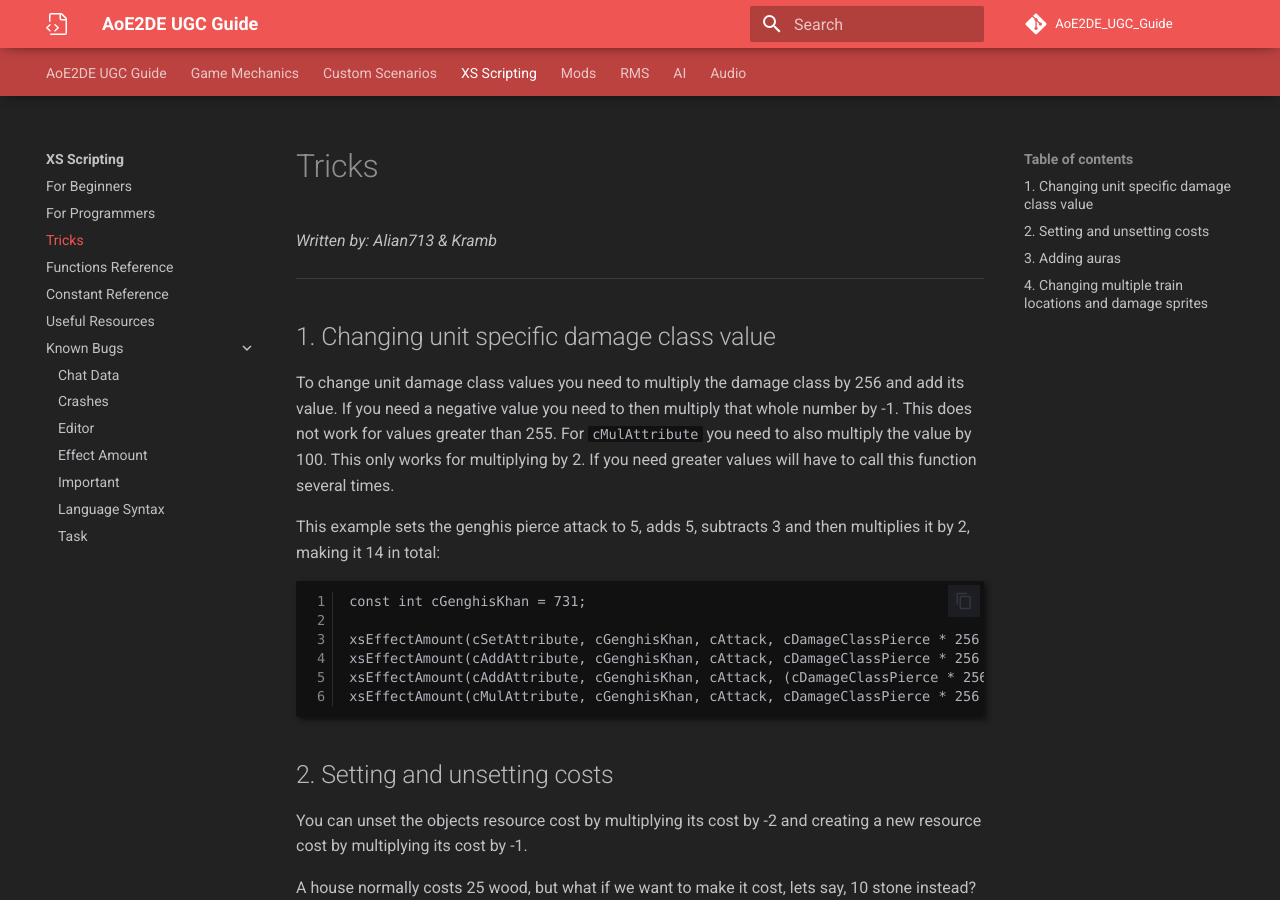
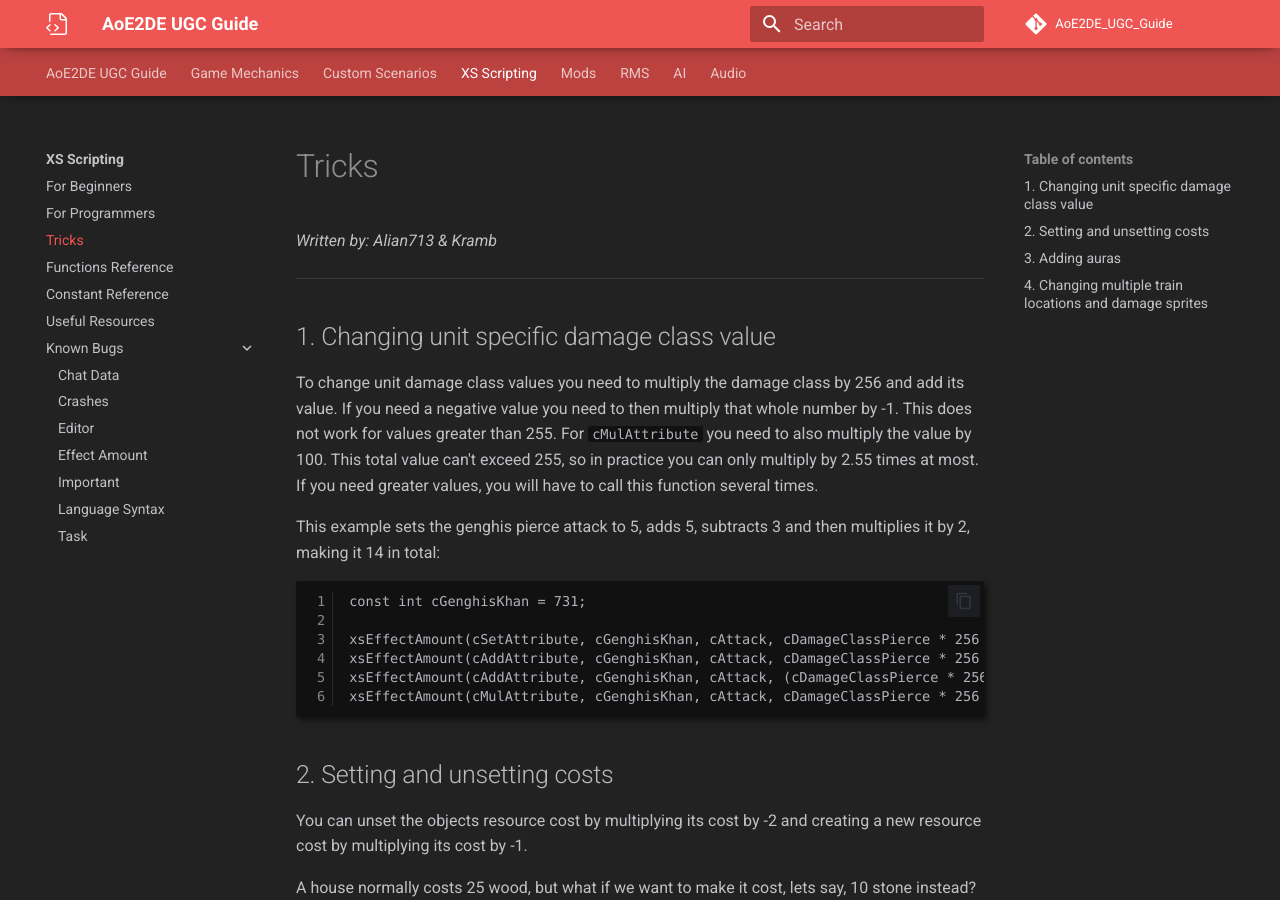
Before and after one commit to Divy1211/AoE2DE_UGC_Guide, an MkDocs documentation site: the page built from docs/general/xs/tricks.md, in a window 1280 px wide and 900 px high. Built offline with MkDocs 1.6.1 and Material for MkDocs 9.7.7, drawn with Linux system fonts in a browser that asks for light colours; some web fonts are replaced; comment, search, counter and statistics services are not loaded.

Commit message:
version and change in multiply

```diff
--- a/docs/general/xs/bugs/bugs.py
+++ b/docs/general/xs/bugs/bugs.py
@@ -17,7 +17,7 @@ Any new bugs discovered will be added to the list. This list will also be update
 
 If you know of a bug that is not documented here, or if a bug listed here is actually fixed in the *indicated* game version, reach out to the authors of this guide! Check the [About](../../../../) page for relevant information about the authors.
 
-Game Version: `101.102.62906.0 (#128441) 16271343`
+Game Version: `101.103.26969.0 (#158041) 20295388`
 
 Last Updated: `{date_t}`
 
--- a/docs/general/xs/tricks.md
+++ b/docs/general/xs/tricks.md
@@ -7,8 +7,9 @@
 To change unit damage class values you need to multiply the damage class by 256 and add its value.
 If you need a negative value you need to then multiply that whole number by -1.
 This does not work for values greater than 255.
-For `cMulAttribute` you need to also multiply the value by 100. This only works for multiplying by 2.
-If you need greater values will have to call this function several times.
+For `cMulAttribute` you need to also multiply the value by 100.
+This total value can't exceed 255, so in practice you can only multiply by 2.55 times at most.
+If you need greater values, you will have to call this function several times.
 
 This example sets the genghis pierce attack to 5, adds 5, subtracts 3 and then multiplies it by 2, making it 14 in total:
 
```
Also changed, not shown: docs/general/xs/bugs/index.md (+2 -2 lines).
